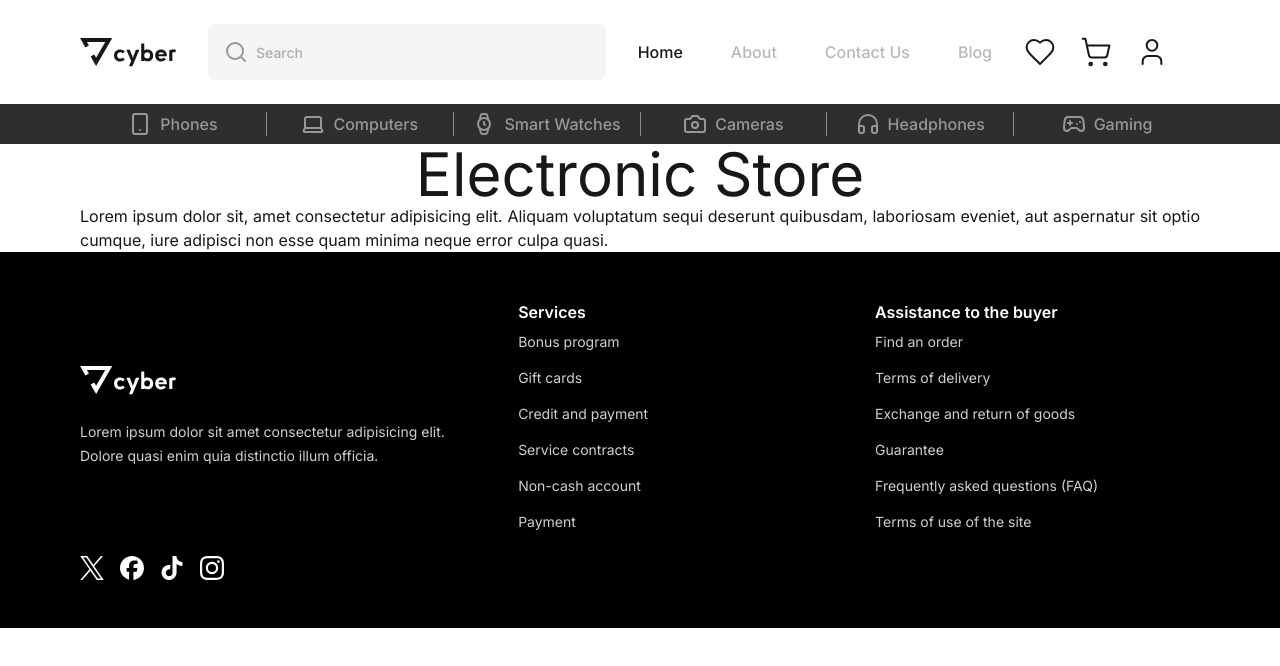
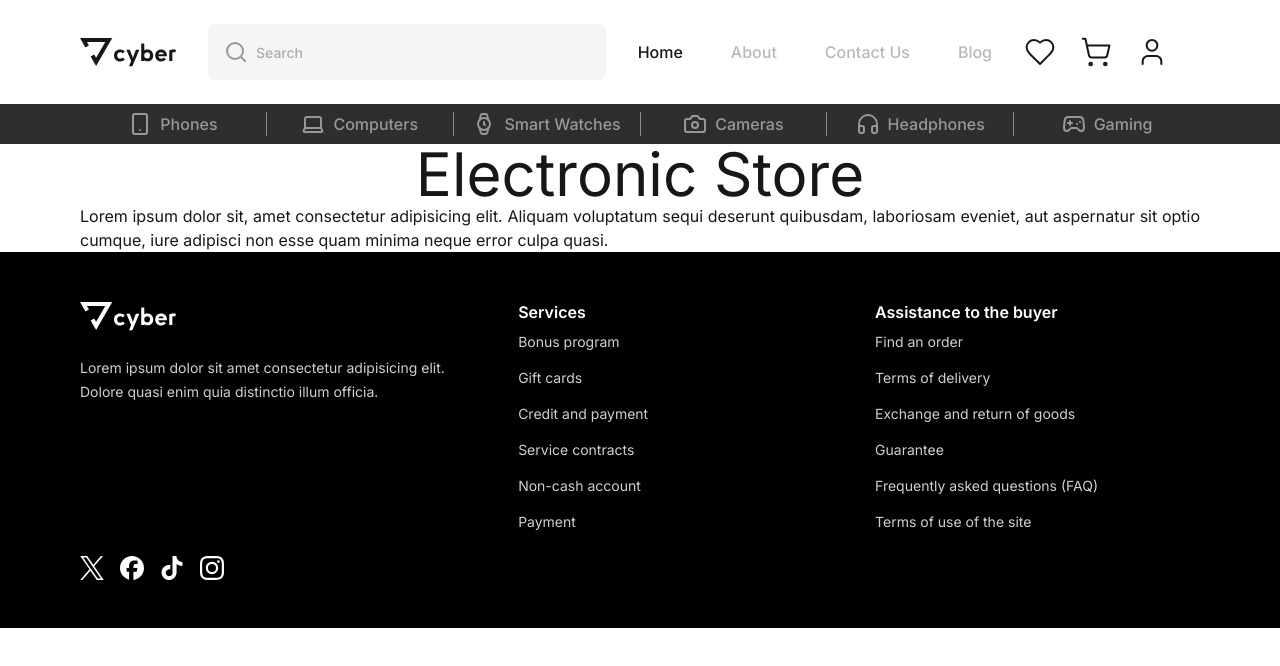
Before and after one commit to alexandreraminelli/pratica-nextjs-electronic-store, a Next.js app: page / in a window 1280 px wide. Shown: the top 666 px of the page. Built offline with nearby package versions, Linux system fonts and the light colour scheme.

Commit message:
chore: ajuste no layout do header do footer

```diff
--- a/src/app/ui/layout/footer/Footer.tsx
+++ b/src/app/ui/layout/footer/Footer.tsx
@@ -11,7 +11,7 @@ export default function Footer() {
   return (
     <footer
       className="
-      flex flex-col items-center
+      flex flex-col
       gap-8 md:gap-6
       bg-dark-27 lg:bg-black
       text-light-9
@@ -20,7 +20,7 @@ export default function Footer() {
     >
       <div
         className="
-        flex flex-col items-center md:flex-row md:justify-between
+        flex flex-col md:flex-row items-center md:items-start  md:justify-between
         gap-8
         w-full
         "
```
